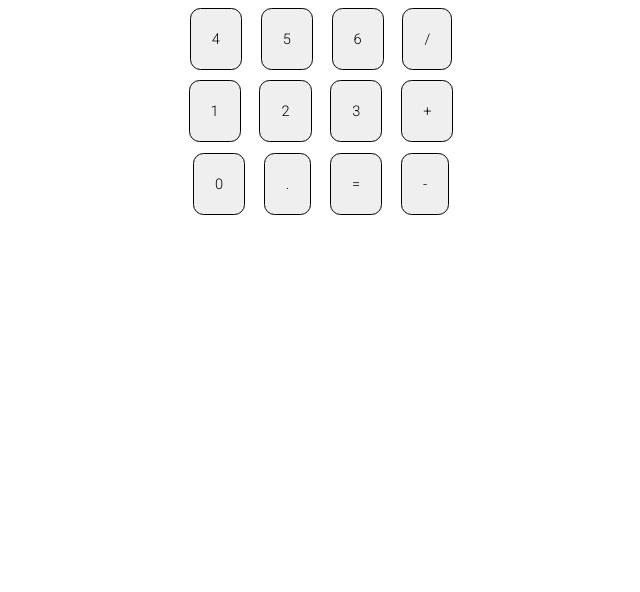
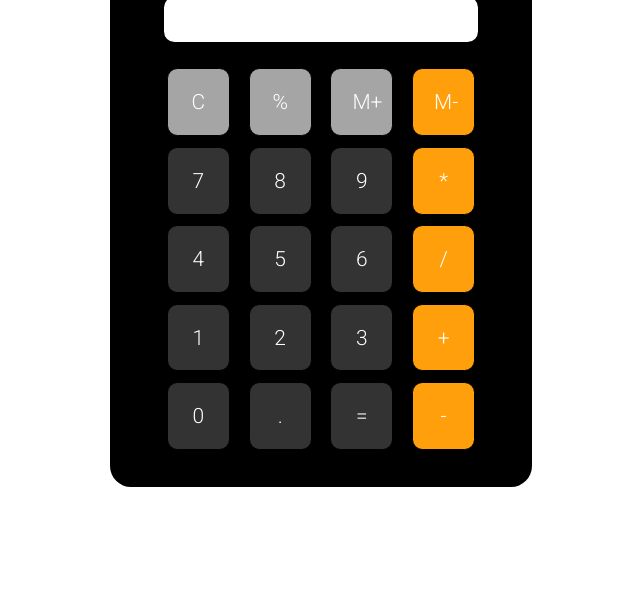
Before and after one commit to ali27-dev/calculator-design-with-html-css-js, a plain HTML site: page index.html in a window 1280 px wide. Shown: the part 208-800 px from the top of the page, without its empty margins (319-959 px from the left). Drawn offline with Linux system fonts and the light colour scheme.

Commit message:
Calculator design complete with html-css-js

```diff
--- a/index.html
+++ b/index.html
@@ -5,9 +5,11 @@
     <meta name="viewport" content="width=device-width, initial-scale=1.0" />
     <title>Calculator</title>
     <link rel="stylesheet" href="style.css" />
-    <link rel="stylesheet" href="utils.css" />
   </head>
   <body>
+
+    <main class="main">
+
     <!-- header-section -->
     <header>
       <h1>Welcome to Calculate me!</h1>
@@ -21,37 +23,46 @@
     <input type="text" name="" class="input">
 </div>
 
-
-      <!-- first-row -->
-      <div id="row">
-        <button id="button">7</button->
-        <button id="button">8</button->
-        <button id="button">9</button->
-        <button id="button">X</button->
-      </div>
+ <!-- first-row -->
+ <div id="row">
+    <button id="button" class="gray">C</button->
+    <button id="button" class="gray">%</button->
+    <button id="button" class="gray">M+</button->
+    <button id="button" class="orange">M-</button->
+  </div>
 
       <!-- second-row -->
       <div id="row">
-        <button id="button">4</button->
-        <button id="button">5</button->
-        <button id="button">6</button->
-        <button id="button">/</button->
+        <button id="button" class="black">7</button->
+        <button id="button" class="black">8</button->
+        <button id="button" class="black">9</button->
+        <button id="button" class="orange">*</button->
       </div>
 
       <!-- third-row -->
       <div id="row">
-        <button id="button">1</button->
-        <button id="button">2</button->
-        <button id="button">3</button->
-        <button id="button">+</button->
+        <button id="button" class="black">4</button->
+        <button id="button" class="black">5</button->
+        <button id="button" class="black">6</button->
+        <button id="button" class="orange">/</button->
       </div>
-       <!-- four-row -->
+
+      <!-- four-row -->
+      <div id="row">
+        <button id="button" class="black">1</button->
+        <button id="button" class="black">2</button->
+        <button id="button" class="black">3</button->
+        <button id="button" class="orange">+</button->
+      </div>
+       <!-- five-row -->
        <div id="row">
-        <button id="button">0</button->
-        <button id="button">.</button->
-        <button id="button">=</button->
-        <button id="button">-</button->
+        <button id="button" class="black">0</button->
+        <button id="button" class="black">.</button->
+        <button id="button" class="black">=</button->
+        <button id="button" class="orange">-</button->
       </div>
     </section>
+</main>
   </body>
+  <script src="script.js"></script>
 </html>
--- a/script.js
+++ b/script.js
@@ -0,0 +1,18 @@
+let string = "";
+let buttons = document.querySelectorAll("#button");
+
+Array.from(buttons).forEach((button) => {
+  button.addEventListener("click", (e) => {
+    if (e.target.innerText === "=") {
+      string = eval(string);
+      document.querySelector("input").value = string;
+    } else if (e.target.innerText === "C") {
+      string = "";
+      document.querySelector("input").value = string;
+    } else {
+      console.log(e.target);
+      string = string + e.target.innerText;
+      document.querySelector("input").value = string;
+    }
+  });
+});
--- a/style.css
+++ b/style.css
@@ -6,37 +6,77 @@
   box-sizing: border-box;
   font-size: 65.5%;
   font-family: "Roboto", sans-serif;
+  color: #fff;
 }
 html,
 body {
   height: 100%;
   width: 100%;
 }
+body {
+  display: flex;
+  align-items: center;
+  justify-content: center;
+}
+.main {
+  background-color: #000;
+  padding: 3rem;
+  border-radius: 2rem;
+}
+
 header h1 {
   text-align: center;
   font-size: 3rem;
 }
 #container {
   margin-top: 3rem;
-  /* background-color: red; */
   flex-direction: column;
 }
 #row input {
-  padding: 1rem 0rem;
+  width: 30rem;
+  padding: 1rem 0.5rem;
   font-size: 2rem;
   margin-bottom: 2rem;
+  border-radius: 1rem;
+  color: #000;
+  border: none;
 }
 #row {
-  /* margin-top: ; */
   display: flex;
   align-items: center;
   justify-content: center;
 }
-#button {
+.gray {
+  background-color: #a5a5a5;
+  width: 6rem;
   margin: 0.5rem 0.9rem;
-  font-size: 1.4rem;
+  font-size: 2rem;
   padding: 2rem;
   border: 1px solid black;
   border-radius: 1rem;
   cursor: pointer;
 }
+.black {
+  background-color: #333333;
+  width: 6rem;
+  margin: 0.5rem 0.9rem;
+  font-size: 2rem;
+  padding: 2rem;
+  border: 1px solid black;
+  border-radius: 1rem;
+  cursor: pointer;
+}
+.orange {
+  background-color: #ff9f0c;
+  width: 6rem;
+  margin: 0.5rem 0.9rem;
+  font-size: 2rem;
+  padding: 2rem;
+  border: 1px solid black;
+  border-radius: 1rem;
+  cursor: pointer;
+}
+
+/* #ff9f0c */
+/* #333333 */
+/* #a5a5a5 */
```
